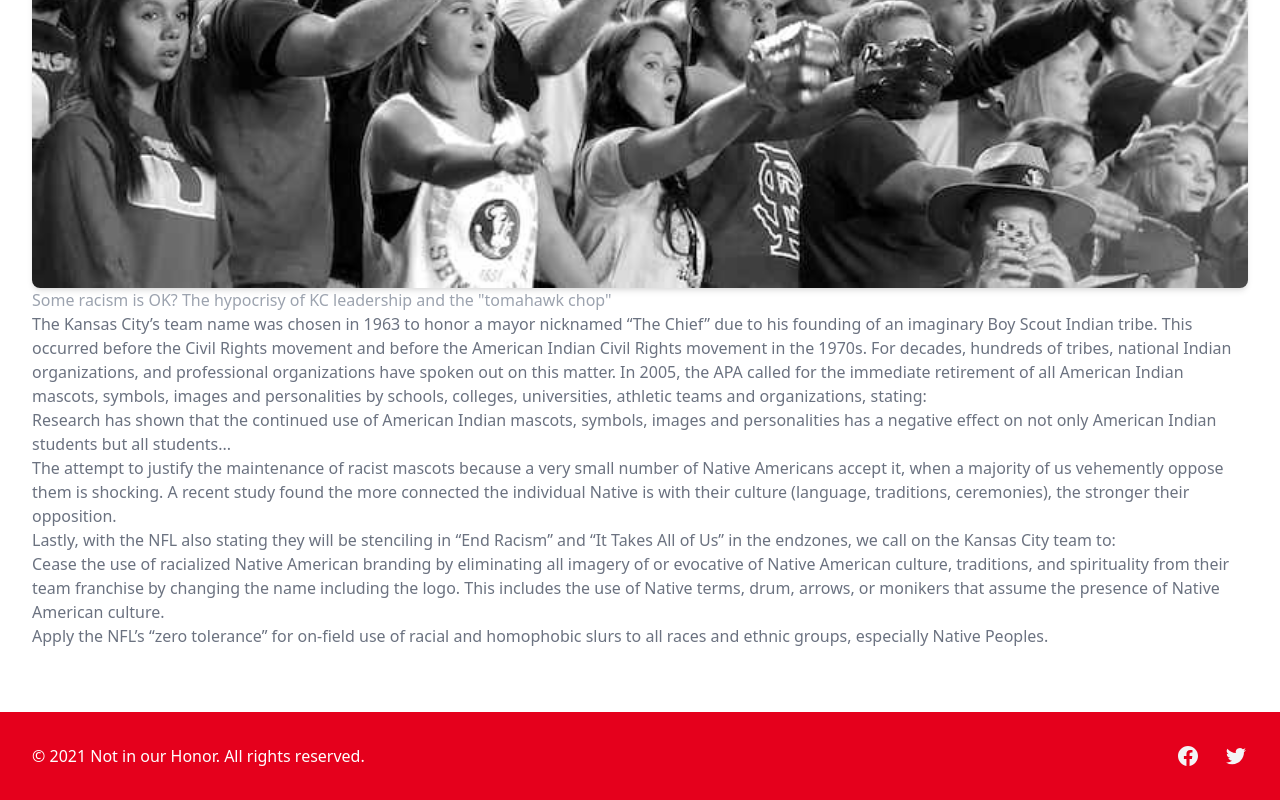
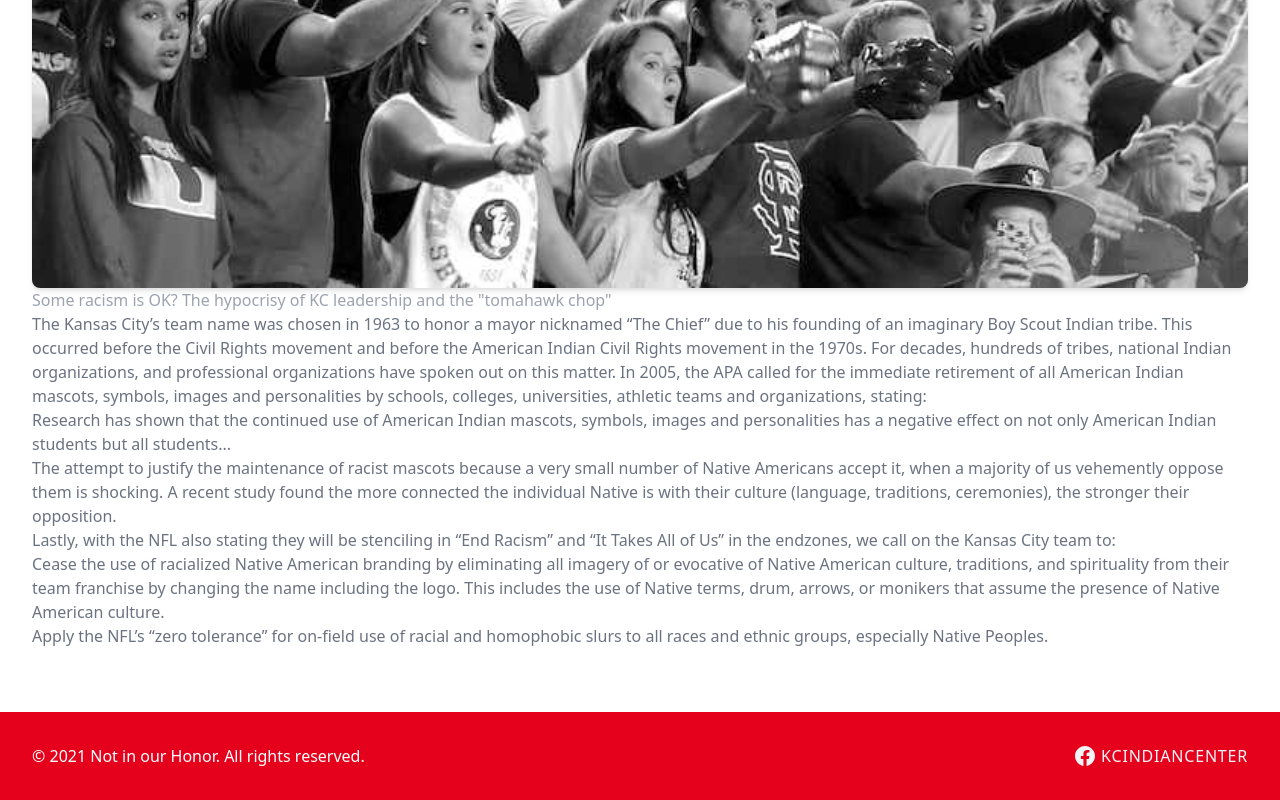
Before and after one commit to pixelcollective/endracismkc.com, a Next.js app: page /about in a window 1280 px wide. Shown: the part 1903-2703 px from the top of the page. Built offline with nearby package versions, Linux system fonts and the light colour scheme; a web font is replaced by a local one; what @tailwindcss/typography, @tailwindcss/ui, tailwindcss-filters would draw is missing.

Commit message:
[content] add footer social

```diff
--- a/package.json
+++ b/package.json
@@ -17,14 +17,11 @@
     "@tailwindcss/ui": "^0.7.2",
     "axios": "^0.21.1",
     "classnames": "^2.2.6",
-    "framer-motion": "^3.2.2-rc.1",
     "next": "10.0.5",
     "postcss": "^8.1.7",
     "react": "17.0.1",
     "react-dom": "17.0.1",
-    "react-extras": "^2.0.0",
-    "react-hook-form": "^6.14.2",
-    "react-scroll-parallax": "^2.3.4"
+    "react-hook-form": "^6.14.2"
   },
   "devDependencies": {
     "@babel/plugin-transform-react-jsx": "^7.12.5",
--- a/src/components/Reveal.tsx
+++ b/src/components/Reveal.tsx
@@ -1,5 +1,3 @@
-import {} from 'framer-motion'
-import {useRef, useEffect, useState} from 'react'
 
 export const Reveal = ({children}) => {
   return <div>{children}</div>
--- a/src/components/partials/Action/Form.tsx
+++ b/src/components/partials/Action/Form.tsx
@@ -71,7 +71,7 @@ export const Form: FunctionComponent<FormProps> = ({id}) => {
               />
             </div>
 
-            <Submit className="justify-center px-3 py-2 mt-4 text-lg font-bold tracking-wider text-center text-white transition-all duration-200 bg-red-600 border rounded shadow-primary hover:transition-all transition-ease-in transition-ease-in-out focus:outline-none hover:bg-red-500">Take Action</Submit>
+            <Submit>Take Action</Submit>
             <span className="mt-4 text-xs text-gray-600">The Not in our Honor Coalition may use your email to contact you about this and other important indigenous campaigns.</span>
           </div>
         </form>
--- a/src/components/partials/Action/Submit.tsx
+++ b/src/components/partials/Action/Submit.tsx
@@ -1,18 +1,5 @@
-import {motion} from 'framer-motion'
-
 export const Submit = ({children, ...props}) => (
-  <motion.button
-    type="submit"
-    whileHover={{
-      scale: 1.02,
-    }}
-    transition={{
-      stiffness: 90,
-      damping: 8,
-      mass: 0.6,
-      type: 'spring',
-    }}
-    {...props}>
+  <button type="submit" {...props} className="relative justify-center block px-3 py-2 mt-4 text-lg font-bold tracking-wider text-center text-white transition-all duration-200 scale-100 bg-red-600 border rounded shadow-primary hover:transition-all transition-ease-in transition-ease-in-out focus:outline-none hover:bg-red-500">
     {children}
-  </motion.button>
+  </button>
 )
--- a/src/components/partials/Footer/index.tsx
+++ b/src/components/partials/Footer/index.tsx
@@ -1,3 +1,5 @@
+import Link from 'next/link'
+
 export const Footer = () => (
   <footer
     className="relative bg-primary-default"
@@ -9,8 +11,7 @@ export const Footer = () => (
     <div className="px-4 py-12 mx-auto max-w-7xl sm:px-6 lg:py-8 lg:px-8">
       <div className="md:flex md:items-center md:justify-between">
         <div className="flex space-x-6 md:order-2">
-          <a href="#" className="text-gray-100 hover:text-gray-300">
-            <span className="sr-only">Facebook</span>
+          <Link href="https://facebook.com/kcindiancenter"><a href="#" className="flex flex-row text-gray-100 transition-all duration-200 hover:text-gray-300 hover:scale-125">
             <svg
               className="w-6 h-6"
               fill="currentColor"
@@ -22,17 +23,9 @@ export const Footer = () => (
                 clipRule="evenodd"
               />
             </svg>
+            <span className="pl-1 tracking-wider">KCINDIANCENTER</span>
           </a>
-          <a href="#" className="text-gray-100 hover:text-gray-300">
-            <span className="sr-only">Twitter</span>
-            <svg
-              className="w-6 h-6"
-              fill="currentColor"
-              viewBox="0 0 24 24"
-              aria-hidden="true">
-              <path d="M8.29 20.251c7.547 0 11.675-6.253 11.675-11.675 0-.178 0-.355-.012-.53A8.348 8.348 0 0022 5.92a8.19 8.19 0 01-2.357.646 4.118 4.118 0 001.804-2.27 8.224 8.224 0 01-2.605.996 4.107 4.107 0 00-6.993 3.743 11.65 11.65 0 01-8.457-4.287 4.106 4.106 0 001.27 5.477A4.072 4.072 0 012.8 9.713v.052a4.105 4.105 0 003.292 4.022 4.095 4.095 0 01-1.853.07 4.108 4.108 0 003.834 2.85A8.233 8.233 0 012 18.407a11.616 11.616 0 006.29 1.84" />
-            </svg>
-          </a>
+          </Link>
         </div>
         <p className="mt-8 text-base text-white md:mt-0 md:order-1">
           © {new Date().getFullYear()} Not in our Honor. All rights reserved.
--- a/tailwind.config.js
+++ b/tailwind.config.js
@@ -4,7 +4,6 @@ module.exports = {
   important: true,
   purge: {
     content: [resolve(__dirname, 'src/**/*.ts*')],
-    safeList: ['can_embed'],
   },
   future: {
     defaultLineHeights: true,
@@ -36,6 +35,9 @@ module.exports = {
                 color: theme('colors.red.700'),
               },
             },
+            blockquote: {
+              borderLeftColor: theme('colors.red.500'),
+            },
           },
         },
       }),
@@ -56,6 +58,10 @@ module.exports = {
       },
     },
   },
+  variants: {
+    extend: {
+    },
+  },
   plugins: [
     require('@tailwindcss/ui'),
     require('@tailwindcss/typography'),
```
Also changed, not shown: 1 other file (tests, documents, lock files or other folders).
